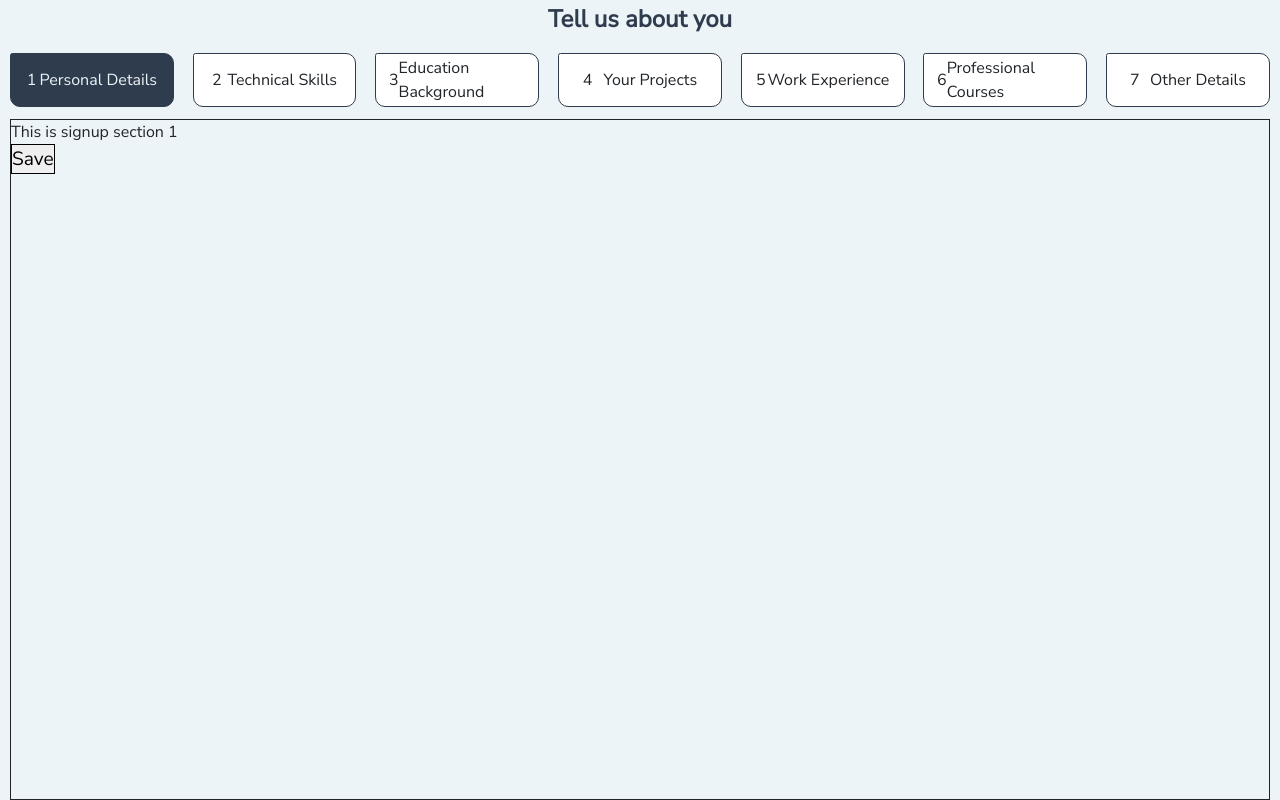
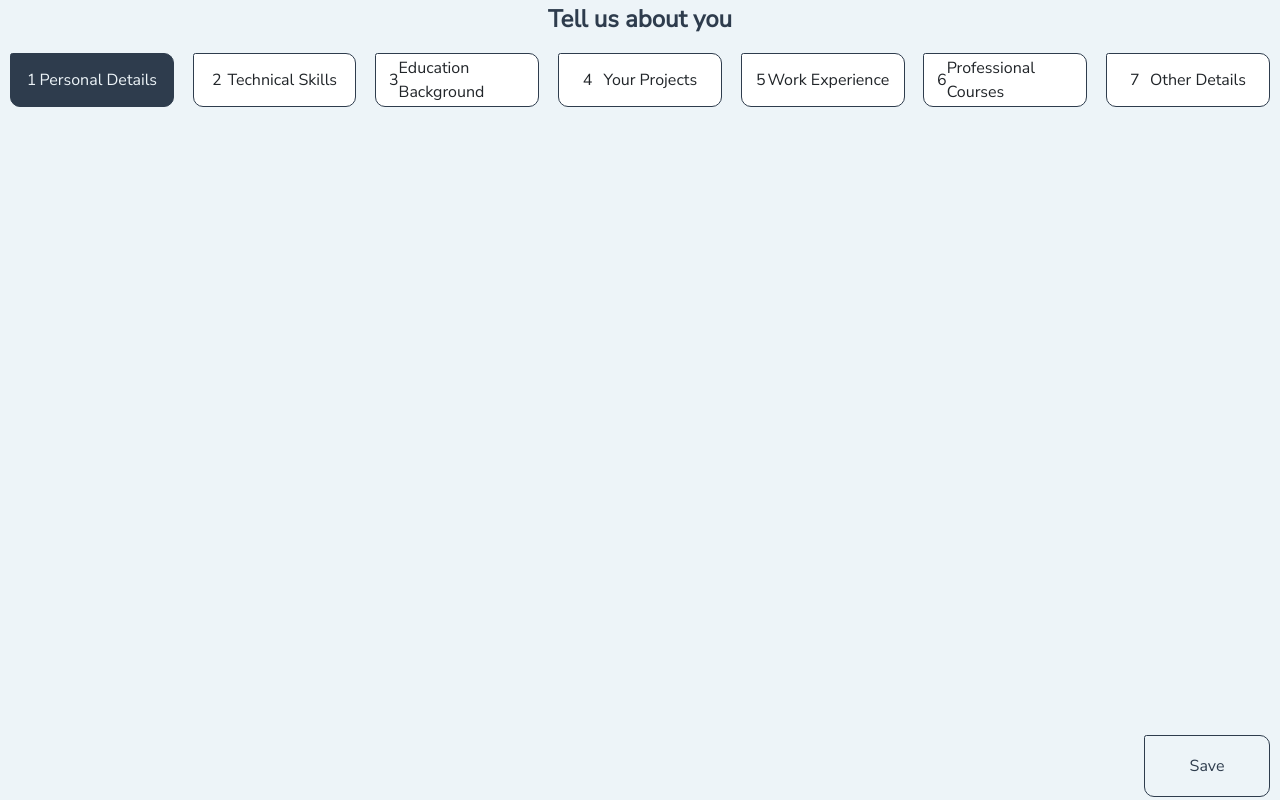
Before and after one commit to MokuaEnock/mboka, a React (Vite) app: page /seeker/signup in a window 1280 px wide. Built offline with nearby package versions, Linux system fonts and the light colour scheme; a small style sheet from the web is missing.

Commit message:
update teh structure of each section

```diff
--- a/src/Pages/seeker/signup/signup.css
+++ b/src/Pages/seeker/signup/signup.css
@@ -78,5 +78,38 @@
 
 .seeker-signup-sections {
   height: 90%;
-  border: thin solid;
+  display: flex;
+  flex-direction: column;
+  align-items: center;
+  justify-content: space-between;
 }
+
+.seeker-ss-cont {
+  height: 90%;
+  width: 100%;
+  overflow-y: scroll;
+}
+
+.seeker-ss-buttons {
+  height: 10%;
+  width: 100%;
+  display: flex;
+  flex-direction: row;
+  align-items: center;
+  justify-content: space-between;
+}
+
+.seeker-ss-buttons > button {
+  height: 90%;
+  width: 10%;
+  border: thin solid var(--primary);
+  border-radius: 2.5px 10px 10px;
+  color: var(--primary);
+  background-color: transparent;
+  font-size: 1rem;
+}
+
+.seeker-ss-buttons > button:hover {
+  background-color: var(--primary);
+  color: var(--secondary);
+}
--- a/src/Pages/seeker/signup/signup.jsx
+++ b/src/Pages/seeker/signup/signup.jsx
@@ -86,10 +86,13 @@ export default function SeekerSignup() {
   function SignupSection1() {
     return (
       <form className="seeker-signup-sections" ref={sectionRefs[0]}>
-        <p>This is signup section 1</p>
+        <div className="seeker-ss-cont"></div>
+        <div className="seeker-ss-buttons">
+          <p></p>
           <button type="button" onClick={handleNextSection}>
             Save
           </button>
+        </div>
       </form>
     );
   }
@@ -97,10 +100,13 @@ export default function SeekerSignup() {
   function SignupSection2() {
     return (
       <form className="seeker-signup-sections" ref={sectionRefs[1]}>
-        <p>This is signup section 2</p>
+        <div className="seeker-ss-cont"></div>
+        <div className="seeker-ss-buttons">
+          <p></p>
           <button type="button" onClick={handleNextSection}>
             Save
           </button>
+        </div>
       </form>
     );
   }
@@ -108,10 +114,13 @@ export default function SeekerSignup() {
   function SignupSection3() {
     return (
       <form className="seeker-signup-sections" ref={sectionRefs[2]}>
-        <p>This is signup section 3</p>
+        <div className="seeker-ss-cont"></div>
+        <div className="seeker-ss-buttons">
+          <p></p>
           <button type="button" onClick={handleNextSection}>
             Save
           </button>
+        </div>
       </form>
     );
   }
@@ -119,10 +128,13 @@ export default function SeekerSignup() {
   function SignupSection4() {
     return (
       <form className="seeker-signup-sections" ref={sectionRefs[3]}>
-        <p>This is signup section 4</p>
+        <div className="seeker-ss-cont"></div>
+        <div className="seeker-ss-buttons">
+          <p></p>
           <button type="button" onClick={handleNextSection}>
             Save
           </button>
+        </div>
       </form>
     );
   }
@@ -130,10 +142,13 @@ export default function SeekerSignup() {
   function SignupSection5() {
     return (
       <form className="seeker-signup-sections" ref={sectionRefs[4]}>
-        <p>This is signup section 5</p>
+        <div className="seeker-ss-cont"></div>
+        <div className="seeker-ss-buttons">
+          <p></p>
           <button type="button" onClick={handleNextSection}>
             Save
           </button>
+        </div>
       </form>
     );
   }
@@ -141,10 +156,13 @@ export default function SeekerSignup() {
   function SignupSection6() {
     return (
       <form className="seeker-signup-sections" ref={sectionRefs[5]}>
-        <p>This is signup section 6</p>
+        <div className="seeker-ss-cont"></div>
+        <div className="seeker-ss-buttons">
+          <p></p>
           <button type="button" onClick={handleNextSection}>
             Save
           </button>
+        </div>
       </form>
     );
   }
@@ -152,10 +170,13 @@ export default function SeekerSignup() {
   function SignupSection7() {
     return (
       <form className="seeker-signup-sections" ref={sectionRefs[6]}>
-        <p>This is signup section 7</p>
+        <div className="seeker-ss-cont"></div>
+        <div className="seeker-ss-buttons">
+          <p></p>
           <button type="button" onClick={handleNextSection}>
-          Save
+            Complete
           </button>
+        </div>
       </form>
     );
   }
```
Lines whose indentation alone changed are shown as unchanged.
